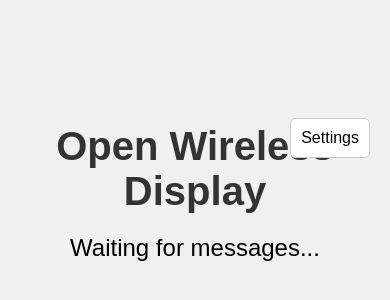
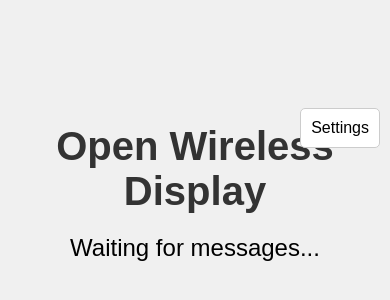
Before and after one commit to AceCentre/OWD, a Next.js app: page / in a window 390 px wide. Shown: the part 242-542 px from the top of the page. Built offline with nearby package versions, Linux system fonts and the light colour scheme; no server answers.

Commit message:
Update Home.css

```diff
--- a/styles/Home.css
+++ b/styles/Home.css
@@ -55,6 +55,14 @@ h1 {
     background-color: #e0e0e0;
 }
 
+/* Add a media query for smaller screens */
+@media (max-width: 768px) {
+    .settings-button {
+        top: 10px;  /* Adjust the top position for smaller screens */
+        right: 10px;  /* Adjust the right position for smaller screens */
+    }
+}
+
 .session-details {
     margin-top: 20px;
     font-size: 1.2rem;
```
